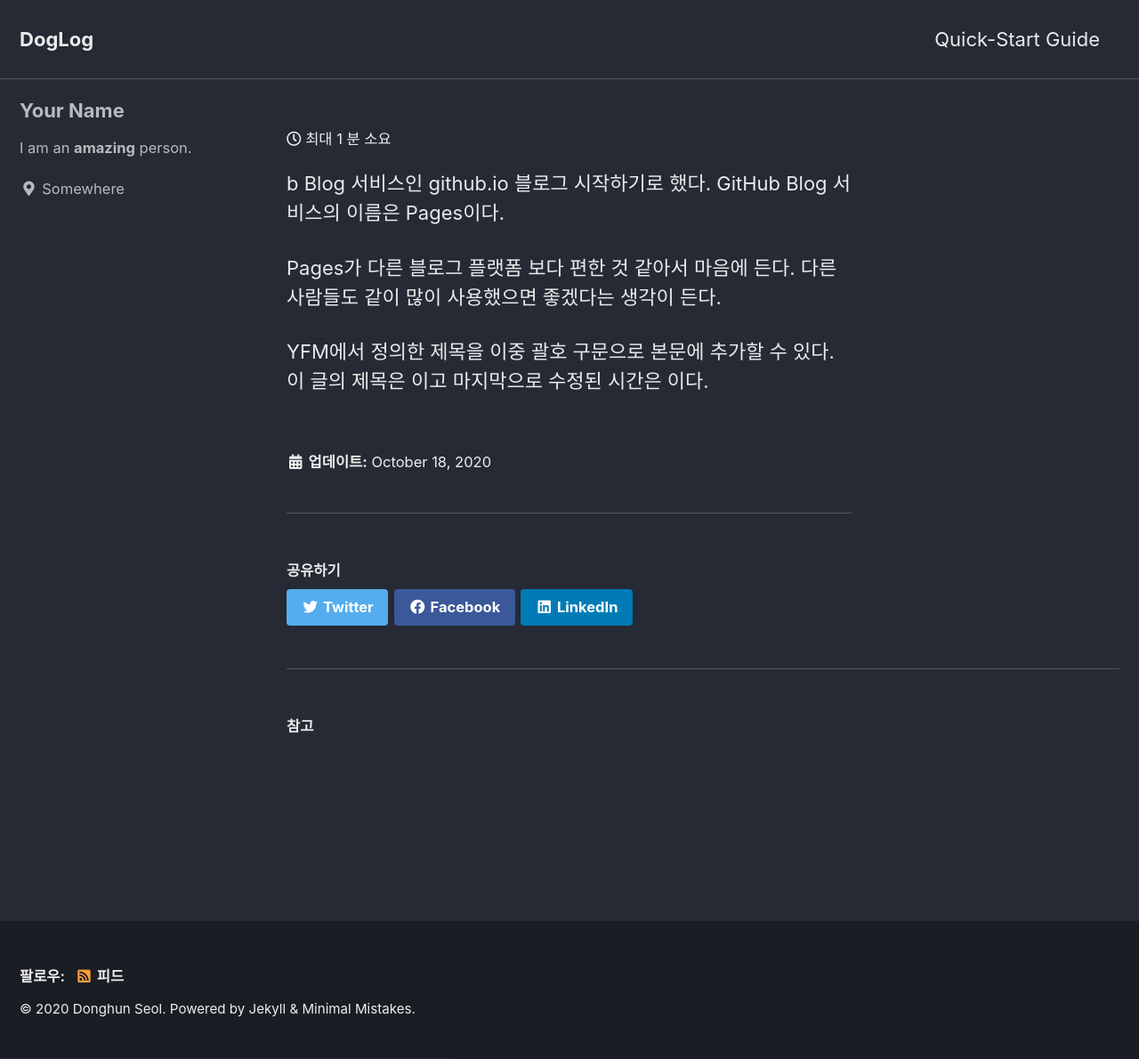
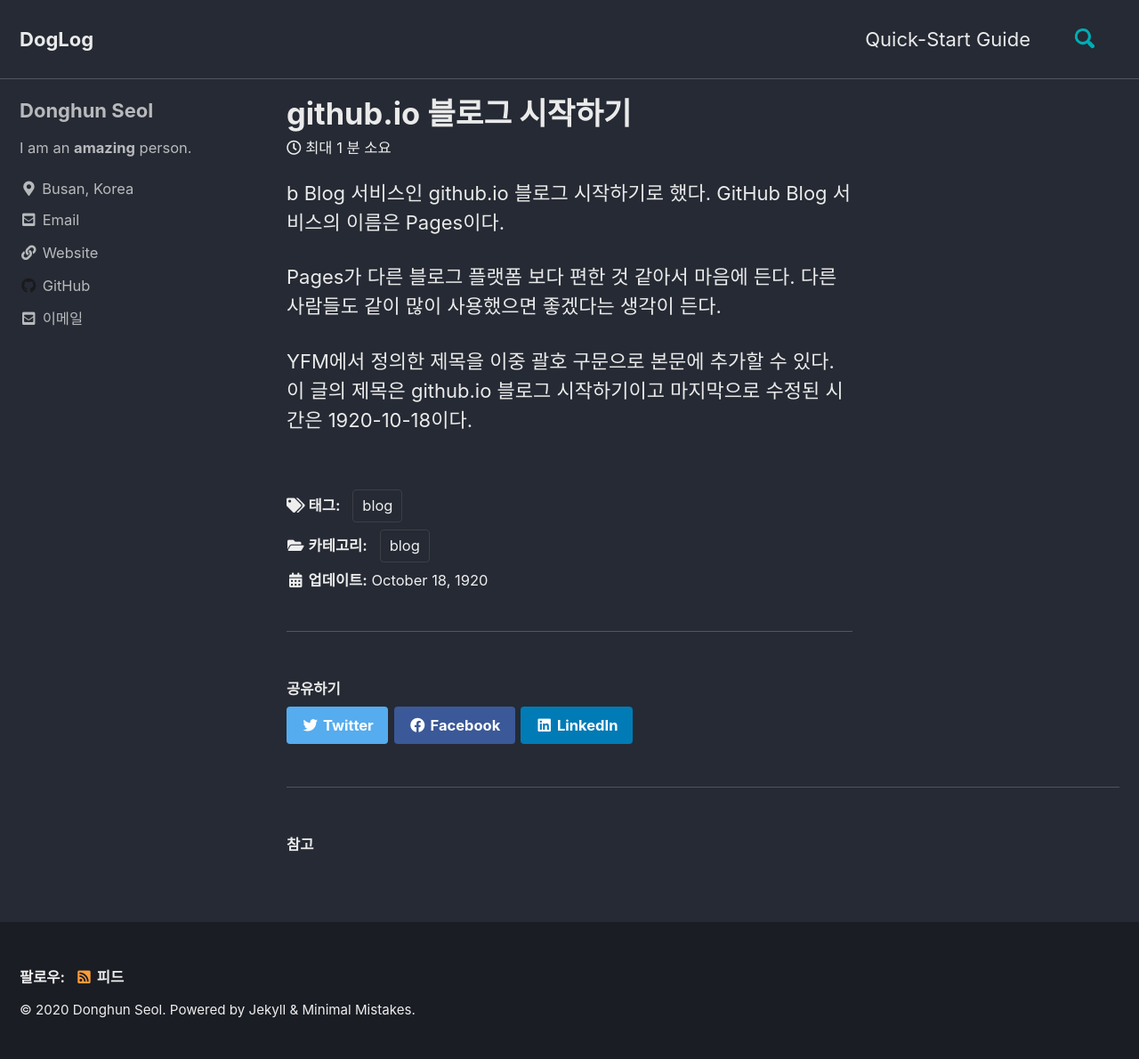
Before and after one commit to atoye1/atoye1.github.io, a Jekyll site: the page built from _posts/2020-10-18-first-post.md, in a window 1280 px wide and 1190 px high. Shown: the whole window at 89% size. Built offline with Jekyll 4.4.1, drawn with Linux system fonts in a browser that asks for light colours; cached includes are drawn as plain includes; comment, search, counter and statistics services are not loaded.

Commit message:
_config.yml updated

```diff
--- a/_config.yml
+++ b/_config.yml
@@ -51,9 +51,9 @@ reCaptcha:
   secret                 :
 atom_feed:
   path                   : # blank (default) uses feed.xml
-search                   : # true, false (default)
-search_full_content      : # true, false (default)
-search_provider          : # lunr (default), algolia, google
+search                   : true #, false (default)
+search_full_content      : true #, false (default)
+search_provider          : google # lunr (default), algolia, google
 algolia:
   application_id         : # YOUR_APPLICATION_ID
   index_name             : # YOUR_INDEX_NAME
@@ -93,18 +93,18 @@ analytics:
 
 # Site Author
 author:
-  name             : "Your Name"
+  name             : "Donghun Seol"
   avatar           : # path of avatar image, e.g. "/assets/images/bio-photo.jpg"
   bio              : "I am an **amazing** person."
-  location         : "Somewhere"
-  email            :
+  location         : "Busan, Korea"
+  email            : "ssalssi1@gmail.com"
   links:
     - label: "Email"
       icon: "fas fa-fw fa-envelope-square"
-      # url: "mailto:your.name@email.com"
+      url: "mailto:ssalssi1@gmail.com"
     - label: "Website"
       icon: "fas fa-fw fa-link"
-      # url: "https://your-website.com"
+      url: "https://atoye1.github.io"
     - label: "Twitter"
       icon: "fab fa-fw fa-twitter-square"
       # url: "https://twitter.com/"
@@ -113,7 +113,7 @@ author:
       # url: "https://facebook.com/"
     - label: "GitHub"
       icon: "fab fa-fw fa-github"
-      # url: "https://github.com/"
+      url: "https://github.com/atoye1"
     - label: "Instagram"
       icon: "fab fa-fw fa-instagram"
       # url: "https://instagram.com/"
--- a/_posts/2020-10-18-first-post.md
+++ b/_posts/2020-10-18-first-post.md
@@ -3,11 +3,11 @@ title: "github.io 블로그 시작하기"
 excert: "github blog 서비스인 github.io 시작하기로 했다"
 
 categories:
--blog
+  - blog
 tags:
--blog
+  - blog
 
-last_modified_at: sun oct 18 22:52:24 kst 2020
+last_modified_at: 1920-10-18
 ---
 
 b Blog 서비스인 github.io 블로그 시작하기로 했다.
```
